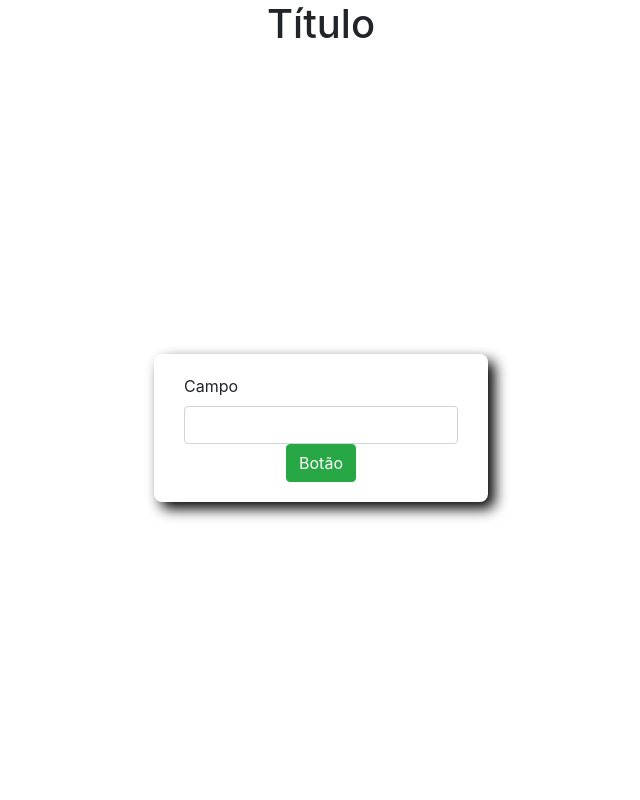
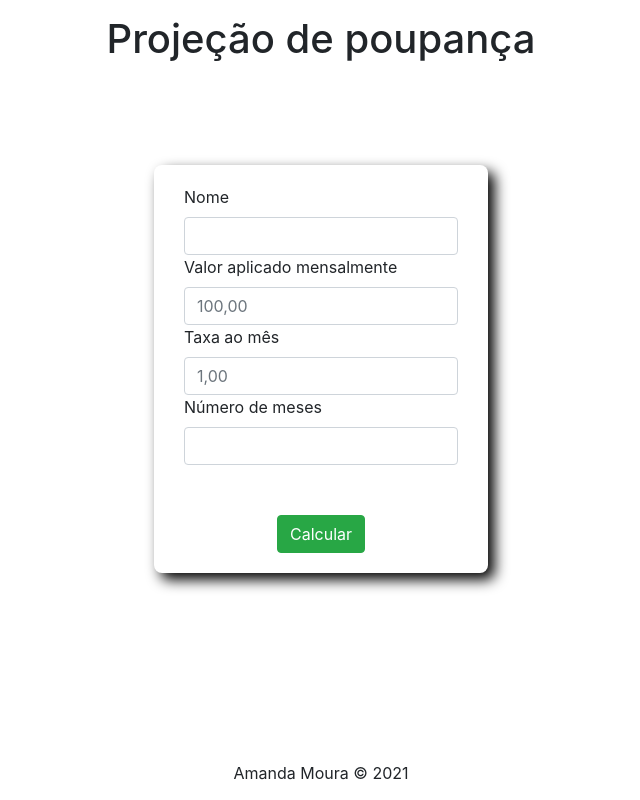
Before and after one commit to AmandaMS09/PF3_AmandaMouradeSouza, a plain HTML site: page index.html in a window 1280 px wide. Shown: the whole page, without its empty margins (319-959 px from the left). Drawn offline with nearby package versions, Linux system fonts and the light colour scheme.

Commit message:
git commit -m "Finalização do projeto

```diff
--- a/css/estilo.css
+++ b/css/estilo.css
@@ -9,6 +9,7 @@ body { display: flex;
 }
 
 header { width: 100vw;
+    padding: 15px;
     height: fit-content;
 }
 
@@ -16,3 +17,23 @@ section { padding: 20px 15px;
     border-radius: 8px;
     box-shadow: 5pt 5pt 10pt black;
 }
+
+p { text-align: center;
+}
+
+span { margin: 10px;
+}
+
+footer { text-align: center;
+    padding: 15px;
+}
+
+#campos { width: fit-content;
+}
+
+#calcular { margin-top: 50px;
+}
+
+#resultado { width: 70vw;
+    height: auto;
+}
--- a/index.html
+++ b/index.html
@@ -11,34 +11,53 @@
     <link rel="stylesheet" href="https://cdn.jsdelivr.net/npm/bootstrap@4.5.3/dist/css/bootstrap.min.css"
       integrity="sha384-TX8t27EcRE3e/ihU7zmQxVncDAy5uIKz4rEkgIXeMed4M0jlfIDPvg6uqKI2xXr2" crossorigin="anonymous" />
     <!--Título-->
-    <title>Modelo</title>
+    <title>Poupança</title>
 </head>
 
 <body>
     <!--Título-->
     <header>
-        <h1 class="text-center">Título</h1>
+        <h1 class="text-center">Projeção de poupança</h1>
     </header>
 
     <!--Formulário-->
     <section>
         <form>
             <div class="collumn justify-content-center align-items-center" id="campos">
-                <!--Campo 1-->
+                <!--Nome-->
                 <div class="col-auto">
-                    <label class="form-label">Campo</label>
-                    <input type="text" id="campo" name="campo" class="form-control" required>
+                    <label class="form-label">Nome</label>
+                    <input type="text" id="nome" name="nome" class="form-control" required>
+                </div>
+                <!--Valor aplicado-->
+                <div class="col-auto">
+                    <label class="form-label">Valor aplicado mensalmente</label>
+                    <input type="number" id="P" name="P" class="form-control" placeholder="100,00" step="0.01" required>
+                </div>
+                <!--Taxa-->
+                <div class="col-auto">
+                    <label class="form-label">Taxa ao mês</label>
+                    <input type="number" id="i" name="i" class="form-control" placeholder="1,00" step="0.01" required>
+                </div>
+                <!--Parcelas-->
+                <div class="col-auto">
+                    <label class="form-label">Número de meses</label>
+                    <input type="number" id="n" name="n" class="form-control" min="0" step="1" required>
                 </div>
             </div>
-            <!--Botão-->
+            <!--Calcular-->
             <div class="text-center">
-                <button type="button" class="btn btn-success" name="calcular" id="calcular">Botão</button>
+                <button type="button" class="btn btn-success" name="calcular" id="calcular">Calcular</button>
             </div>
         </form>
     </section>
 
+    <p id="resultado"></p>
+
     <!--Footer-->
-    <footer></footer>
+    <footer>
+        <span>Amanda Moura © 2021</span>
+    </footer>
 
     <!--Interação-->
     <script src="js/script.js"></script>
--- a/js/script.js
+++ b/js/script.js
@@ -1,3 +1,23 @@
-//window.alert('Olá mundo')
-/*window.confirm('Você é legal?')
-window.prompt('Qual é o seu nome?')*/
+const calcular = document.getElementById('calcular');
+
+function calculo(){
+      let nome = document.getElementById("nome").value;
+      let P = document.getElementById("P").value;
+      let i = document.getElementById("i").value / 100;
+      let n = document.getElementById("n").value;
+
+      let vf = (P * (((1 + i) ** n - 1) / i)).toFixed(2);
+
+    if (nome !="" && P !="" && i !="" && n !="")
+    {
+        var result = `Olá, ${nome}! Ao aplicar um valor de R$ ${P} mensais em um intervalo de ${n} meses a uma taxa de ${i * 100}% ao mês, você acumulará uma poupança de ${vf}`;
+
+    }else
+    {
+        var result = "Preencha todos os campos!"
+    }
+
+    document.getElementById("resultado").innerHTML = result;
+}
+
+calcular.addEventListener('click',calculo);
```
Also changed, not shown: 1 other file.
